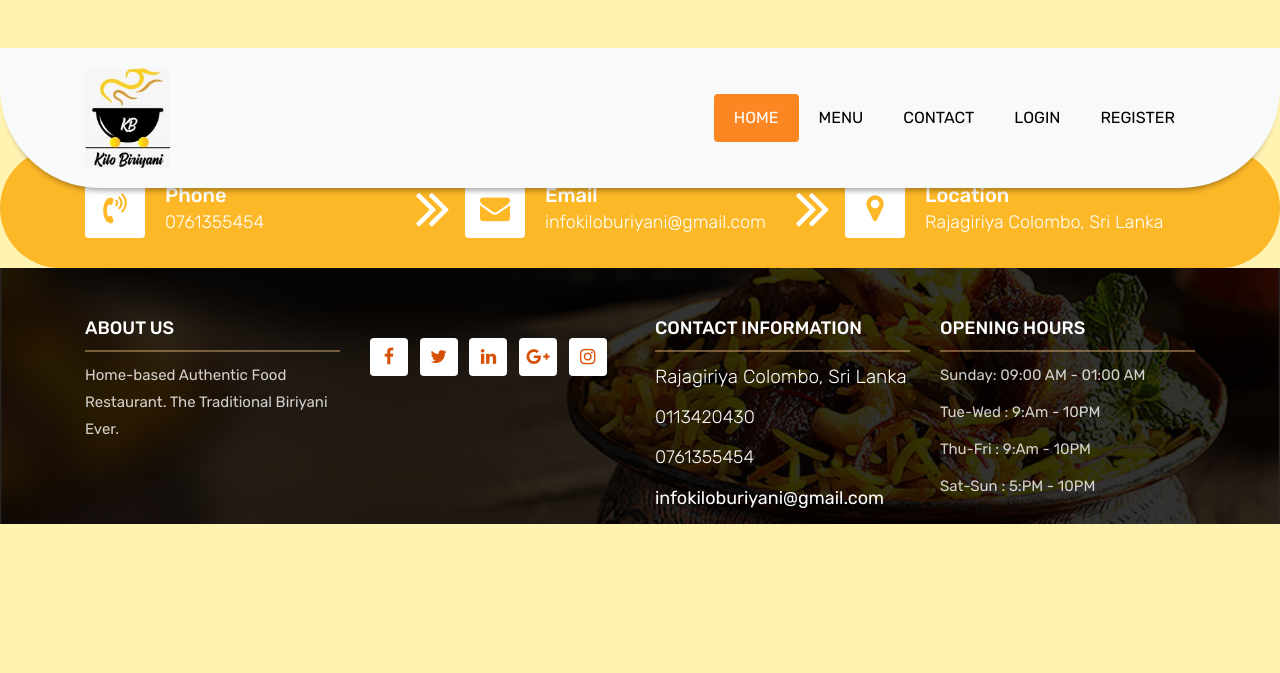
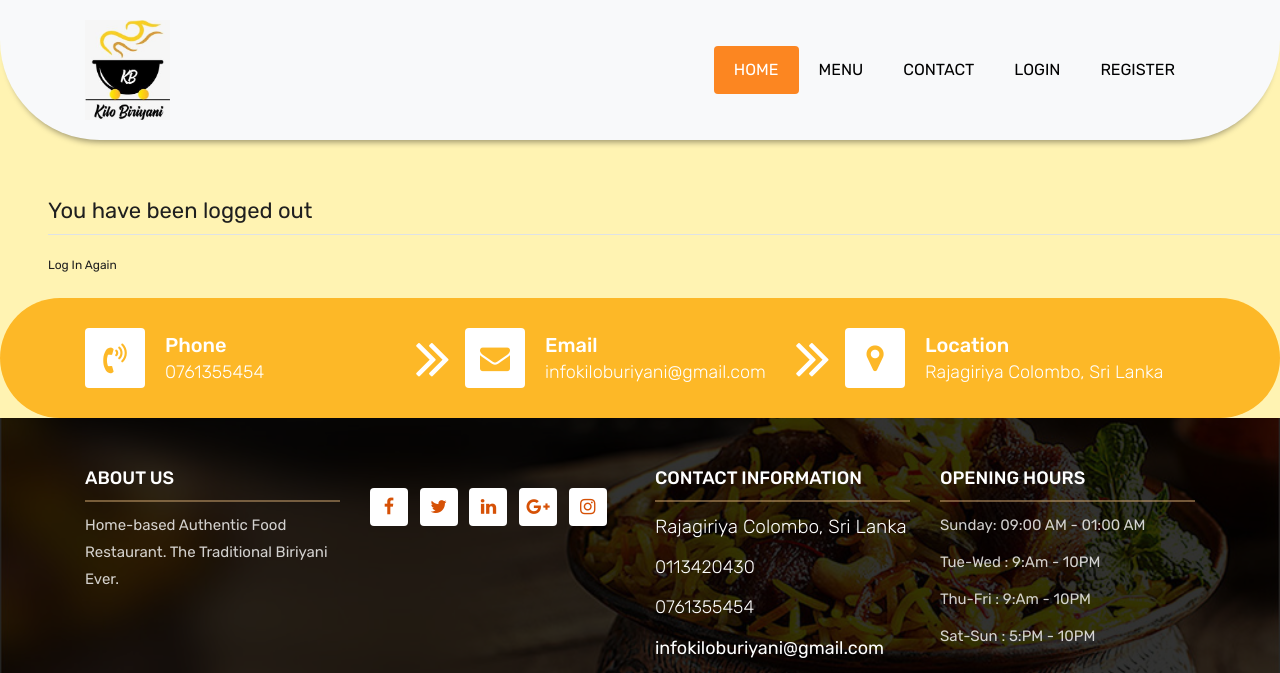
Before and after one commit to purusoth8/kilo, a Django app: page /logout/ in a window 1280 px wide. Shown: the top 673 px of the page. Run offline with Django 3.2, Linux system fonts and the light colour scheme; some libraries are stand-ins or nearby versions.

Commit message:
top navigation space fix

```diff
--- a/carts/templates/carts/view.html
+++ b/carts/templates/carts/view.html
@@ -1,6 +1,8 @@
 {% extends "kiloapp/base.html" %}
 
 {% block content %}
+<div style="height: 150px;"></div>
+
 {% if empty %}
 <br>
 <h1>{{ empty_message }}</h1>
--- a/kiloapp/templates/kiloapp/index.html
+++ b/kiloapp/templates/kiloapp/index.html
@@ -61,9 +61,7 @@
 				<div class="col-3">
 
 
-					<div style="position: -webkit-sticky;
-					top: 150px;position: sticky;
-					" class="nav flex-column nav-pills" id="v-pills-tab" role="tablist" aria-orientation="vertical">
+					<div style="position: -webkit-sticky;top: 150px;position: sticky;" class="nav flex-column nav-pills" id="v-pills-tab" role="tablist" aria-orientation="vertical">
 						<a class="nav-link active" id="v-pills-special-tab" data-toggle="pill" href="#v-pills-special" role="tab" aria-controls="v-pills-special" data-aos="flip-up" aria-selected="true">Special</a>
 						<a class="nav-link" id="v-pills-biriyani-tab" data-toggle="pill" href="#v-pills-biriyani" role="tab" aria-controls="v-pills-biriyani"data-aos="flip-up" aria-selected="false">Biriyani</a>
 						<a class="nav-link" id="v-pills-curries-tab" data-toggle="pill" href="#v-pills-curries" role="tab" aria-controls="v-pills-curries" data-aos="flip-up" aria-selected="false">Curries</</a>
--- a/users/templates/users/login.html
+++ b/users/templates/users/login.html
@@ -1,7 +1,7 @@
 {% extends "kiloapp/base.html" %}
 
 {% block content %}
-
+<div style="height: 150px;"></div>
     {% load crispy_forms_tags %}
     <div class="m-3 content-section">
         <form method="POST">
--- a/users/templates/users/logout.html
+++ b/users/templates/users/logout.html
@@ -1,6 +1,8 @@
 {% extends "kiloapp/base.html" %}
 
 {% block content %}
+<div style="height: 150px;"></div>
+
 <div style="height: 100px;" class="ml-5 mt-5">
     <h2>You have been logged out</h2>
     <div class="border-top pt-3">
--- a/users/templates/users/profile.html
+++ b/users/templates/users/profile.html
@@ -1,13 +1,15 @@
 {% extends "kiloapp/base.html" %}
 
 {% block content %}
+<div style="height: 150px;"></div>
+
     {% load crispy_forms_tags %}
 
-    <h1>{{user.username}}</h1>
+    <!-- <h1>{{user.username}}</h1>
     <h1>{{user.profile.address}}</h1>
     <h1>{{user.profile.phone1}}</h1>
 
-
+     -->
 
     <form method="POST" enctype="multipart/form-data">
         {% csrf_token %}
--- a/users/templates/users/register.html
+++ b/users/templates/users/register.html
@@ -1,6 +1,7 @@
 {% extends "kiloapp/base.html" %}
 
 {% block content %}
+<div style="height: 150px;"></div>
 
     {% load crispy_forms_tags %}
     <div class="m-sm-5 m-1 content-section">
```
Also changed, not shown: db.sqlite3.
